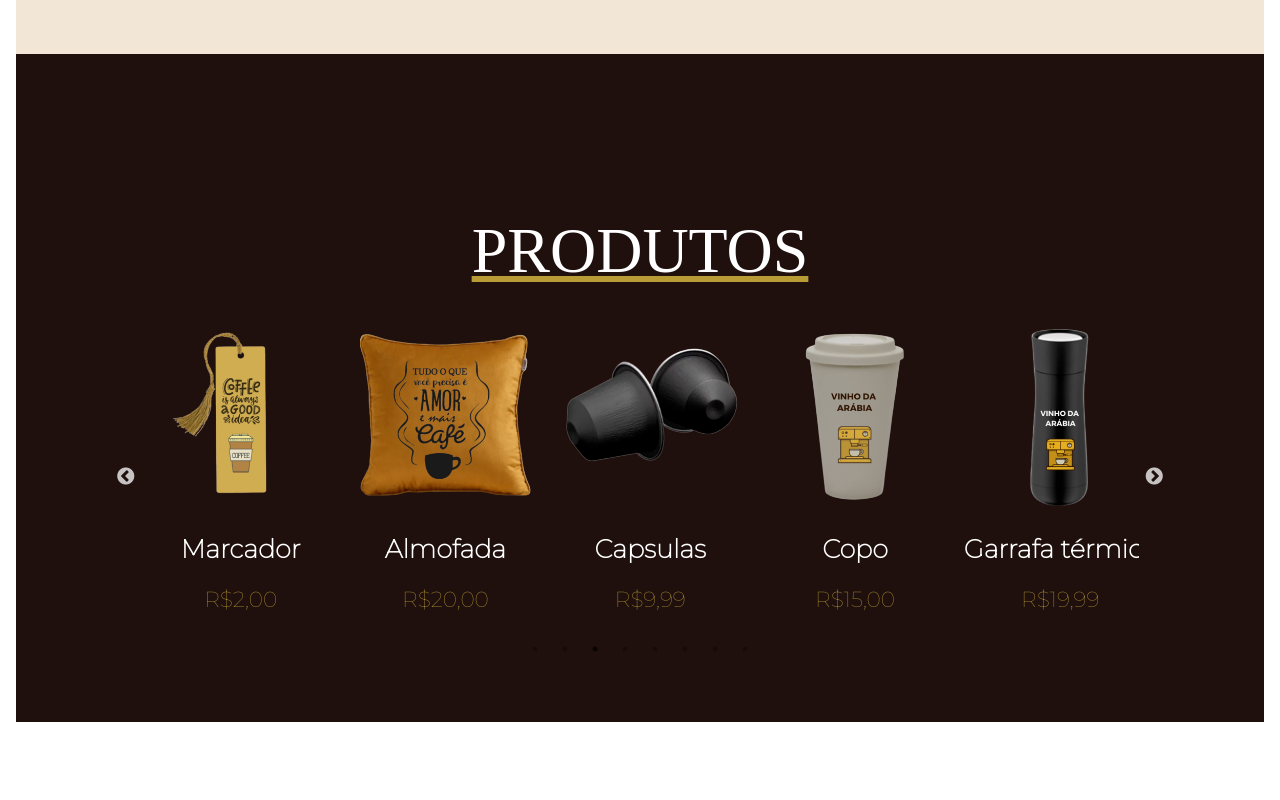
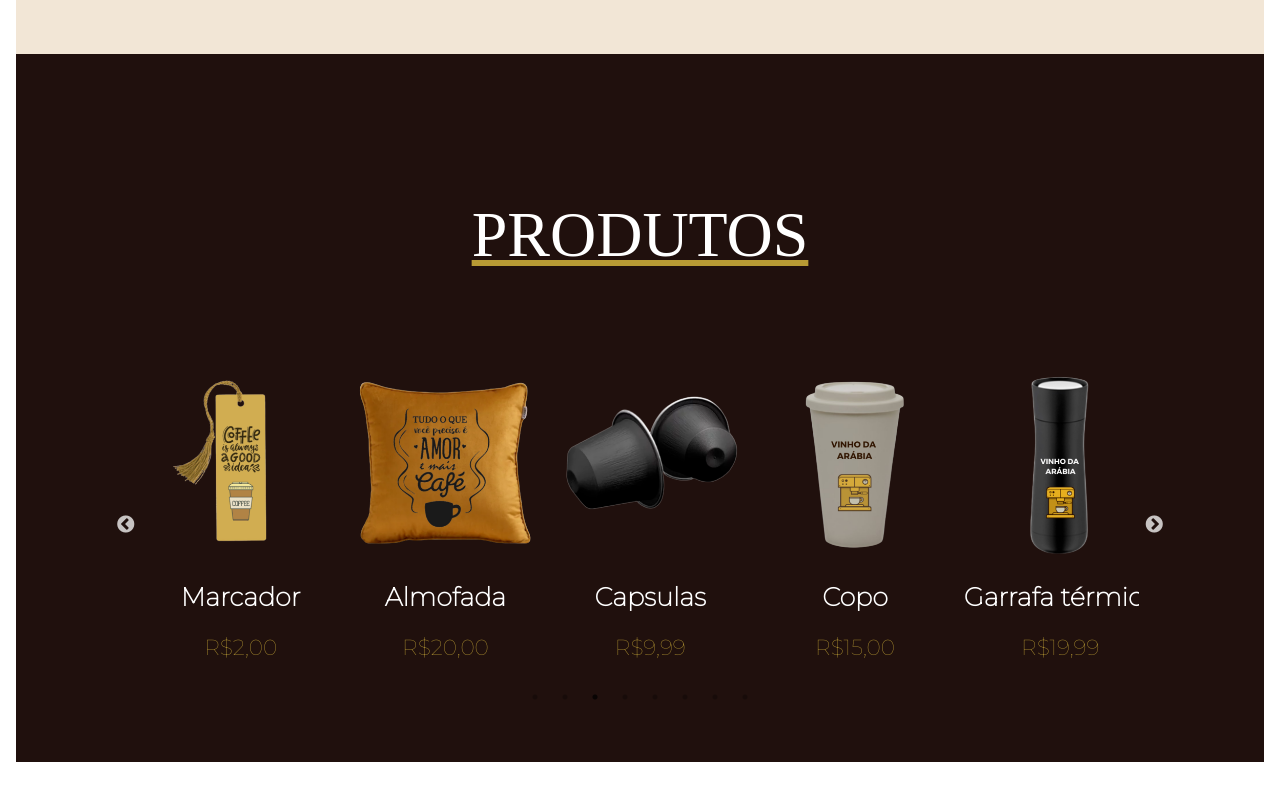
Before and after one commit to thaiis-souto7/VinhoDaArabia.io, a React (Create React App) app: page / in a window 1280 px wide. Shown: the part 1506-2306 px from the top of the page. After the commit the page ends 2276 px from the top, so only its background shows below. Built offline with nearby package versions, Linux system fonts and the light colour scheme; a web font is replaced by a local one.

Commit message:
Working on products

```diff
--- a/src/App.css
+++ b/src/App.css
@@ -261,17 +261,16 @@ h5 {
   font-style: normal;
   font-weight: 300;
   font-size: 5vw;
-  top: 20vh;
+  top: 18vh;
+  padding-bottom: 30vh;
   text-decoration-line: underline;
   text-decoration-color: #b89b34;
 }
 .container-products .slider {
-  position: relative;
-  top: 24vh;
   width: 80%;
   margin: 0 auto;
   cursor: pointer;
-  padding-bottom: 35vh;
+  padding-bottom: 10vh;
 }
 .slider img{
   margin: 0 auto;
--- a/src/App.js
+++ b/src/App.js
@@ -248,11 +248,9 @@ window.addEventListener("load", start);
           </div>
           </div>
         {/* PRODUCTS */}
-
         </body>
 
     </div>
   );
 }
-
 export default App;
```
